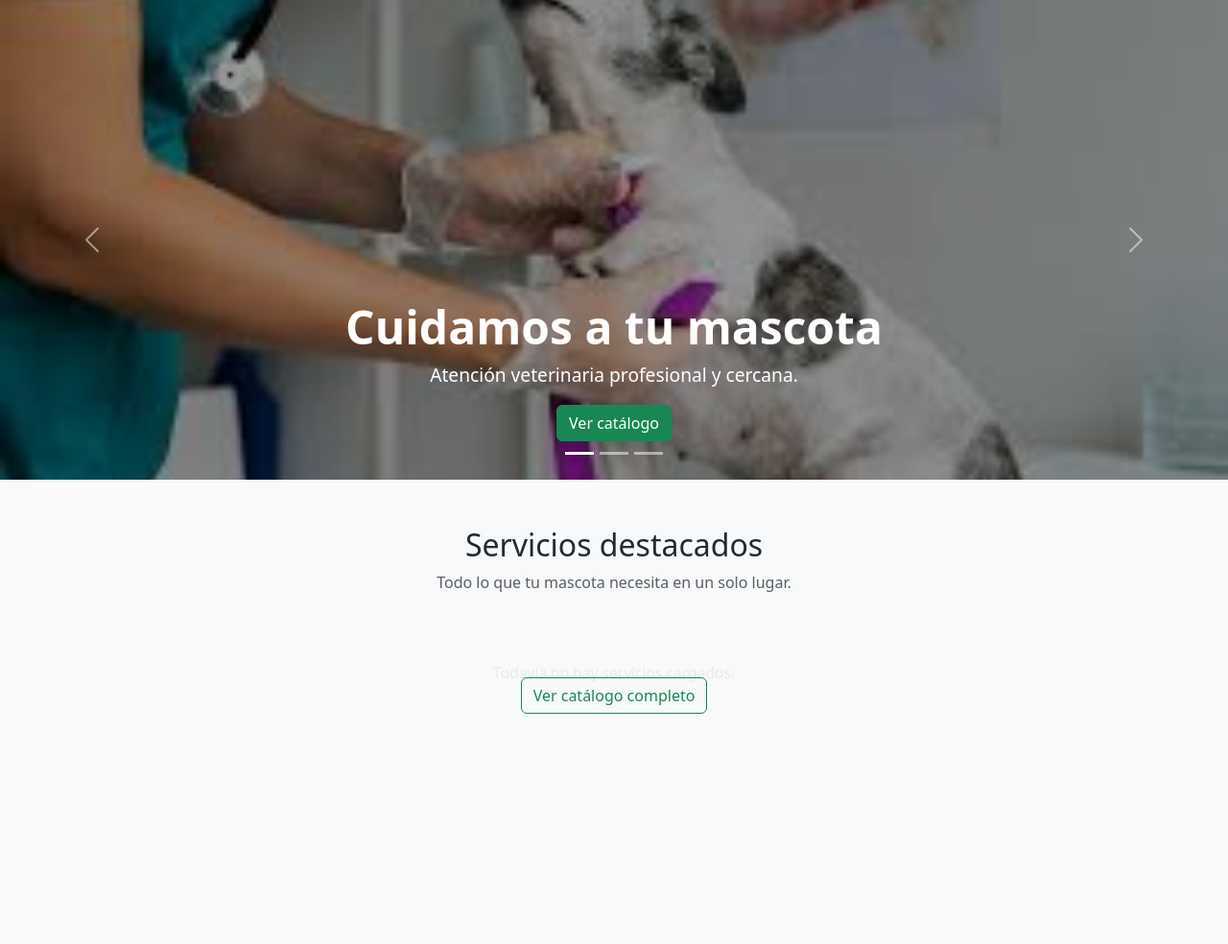
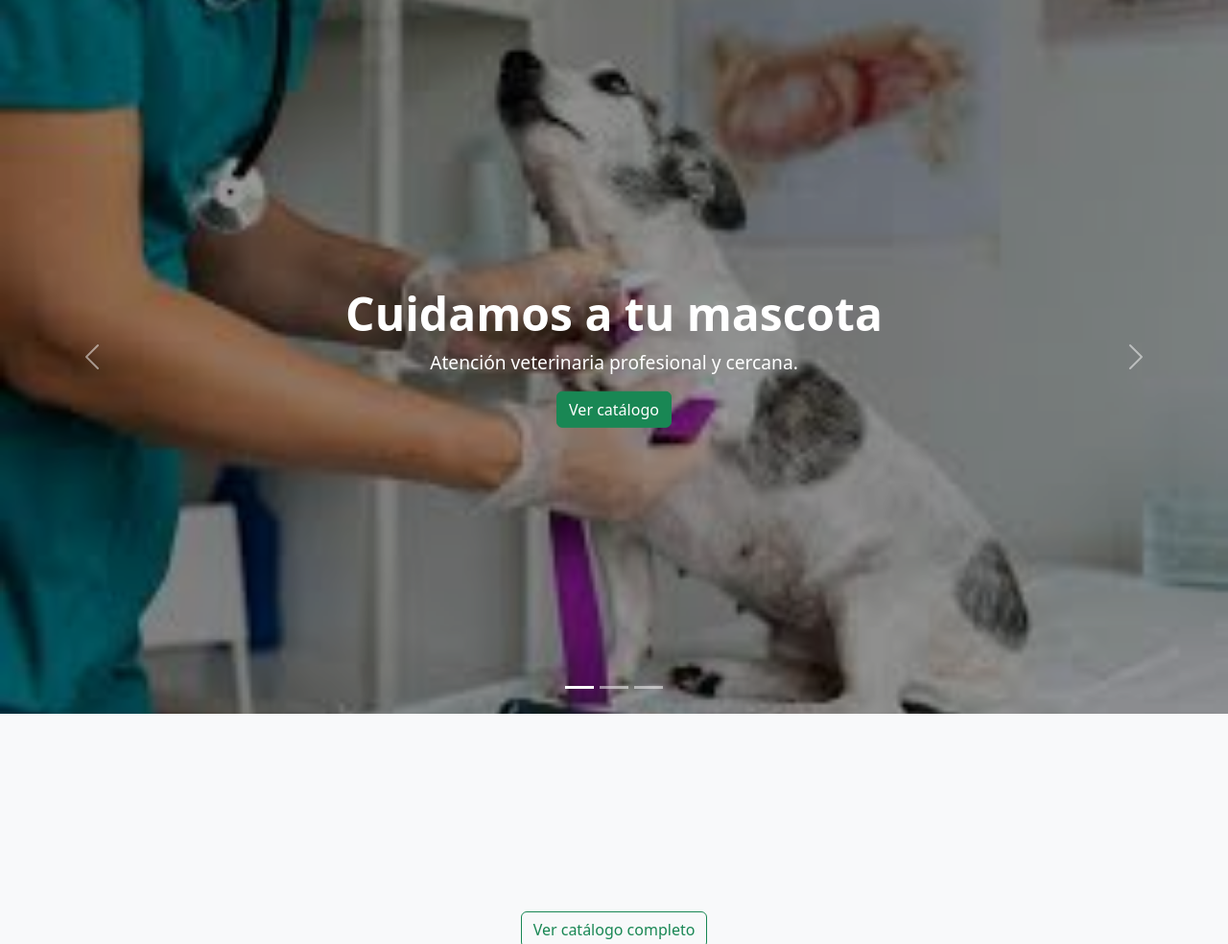
Before and after one commit to julitaiter/Patitas-Vet, a Django app: page / in a window 1280 px wide. Shown: the part 56-1040 px from the top of the page at 96% size. Run offline with Django 5.2, Linux system fonts and the light colour scheme; data that the repository does not hold is empty.

Commit message:
Add home hero carousel: implement styles, animations, and update templates for improved homepage layout

```diff
--- a/app/tests.py
+++ b/app/tests.py
@@ -475,6 +475,7 @@
             contenido.index("ScrollTrigger.min.js"),
         )
         self.assertContains(response, "js-scroll-section")
+        self.assertContains(response, "home-hero-carousel")
 
     def test_catalogo_incluye_la_misma_animacion(self):
         response = self.client.get(reverse("listar_catalogo"))
--- a/static/css/styles.css
+++ b/static/css/styles.css
@@ -239,9 +239,22 @@
   }
 }
 
+.home-hero-carousel,
+.home-hero-carousel .carousel-inner,
+.home-hero-carousel .carousel-item {
+  height: var(--home-hero-height, calc(100dvh - 56px));
+}
+
+.home-hero-carousel .carousel-caption {
+  top: 50%;
+  bottom: auto;
+  transform: translateY(-50%);
+  text-align: center;
+}
+
 /* line 1, ../../Users/Usuario/OneDrive/Documentos/Patitas-Vet/static/scss/_home.scss */
 .carousel-img {
-  height: 500px;
+  height: 100%;
   object-fit: cover;
   filter: brightness(60%);
 }
@@ -258,10 +271,6 @@
 }
 
 @media (max-width: 768px) {
-  /* line 19, ../../Users/Usuario/OneDrive/Documentos/Patitas-Vet/static/scss/_home.scss */
-  .carousel-img {
-    height: 320px;
-  }
   /* line 24, ../../Users/Usuario/OneDrive/Documentos/Patitas-Vet/static/scss/_home.scss */
   .carousel-caption h1 {
     font-size: 2rem;
--- a/static/js/home-animation.js
+++ b/static/js/home-animation.js
@@ -1,5 +1,23 @@
 (function () {
     "use strict";
+
+    const hero = document.querySelector(".home-hero-carousel");
+    if (hero) {
+        const updateHeroHeight = () => {
+            const navbar = document.querySelector("body > .navbar");
+            const navbarHeight = navbar ? navbar.getBoundingClientRect().height : 0;
+            hero.style.setProperty(
+                "--home-hero-height",
+                `${Math.max(0, window.innerHeight - navbarHeight)}px`
+            );
+        };
+
+        updateHeroHeight();
+        window.addEventListener("resize", updateHeroHeight);
+        if (window.visualViewport) {
+            window.visualViewport.addEventListener("resize", updateHeroHeight);
+        }
+    }
 
     if (
         typeof window.gsap === "undefined"
--- a/static/scss/_home.scss
+++ b/static/scss/_home.scss
@@ -1,5 +1,18 @@
+.home-hero-carousel,
+.home-hero-carousel .carousel-inner,
+.home-hero-carousel .carousel-item {
+    height: var(--home-hero-height, calc(100dvh - 56px));
+}
+
+.home-hero-carousel .carousel-caption {
+    top: 50%;
+    bottom: auto;
+    transform: translateY(-50%);
+    text-align: center;
+}
+
 .carousel-img {
-    height: 500px;
+    height: 100%;
     object-fit: cover;
     filter: brightness(60%);
 }
@@ -16,10 +29,6 @@
 }
 
 @media (max-width: 768px) {
-    .carousel-img {
-        height: 320px;
-    }
-
     .carousel-caption {
         h1 {
             font-size: 2rem;
--- a/templates/base.html
+++ b/templates/base.html
@@ -11,6 +11,7 @@
     <link rel="stylesheet" href="https://cdn.jsdelivr.net/npm/bootstrap-icons@1.11.3/font/bootstrap-icons.css">
     <link rel="stylesheet" href="https://code.jquery.com/ui/1.13.3/themes/base/jquery-ui.css">
     <link rel="stylesheet" href="{% static 'css/styles.css' %}">
+    <link rel="icon" type="image/x-icon" href="{% static 'img/icon/icon.ico' %}">
     {% block extra_css %}
     {% endblock %}
 </head>
--- a/templates/index.html
+++ b/templates/index.html
@@ -5,7 +5,7 @@
 
 {% block content %}
 
-<section id="carouselPatitas" class="carousel slide" data-bs-ride="carousel">
+<section id="carouselPatitas" class="carousel slide home-hero-carousel" data-bs-ride="carousel">
     <div class="carousel-indicators">
         <button type="button" data-bs-target="#carouselPatitas" data-bs-slide-to="0" class="active" aria-current="true"
             aria-label="Slide 1"></button>
```
